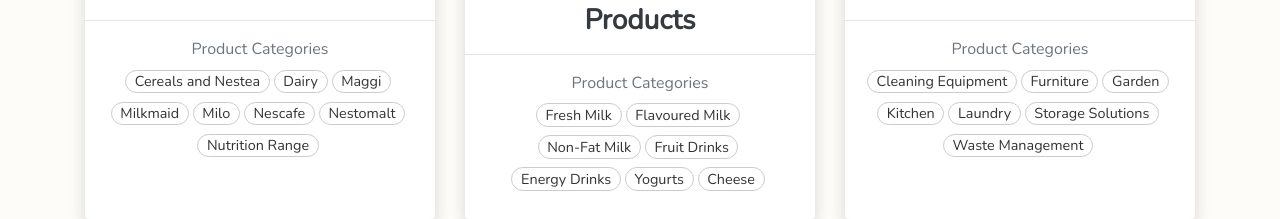
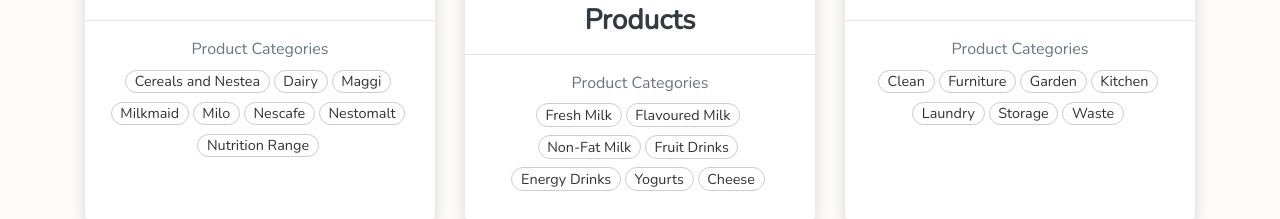
Before and after one commit to pnm1231/rukula-shopping-landing, a Vue app: page / in a window 1280 px wide. Shown: the part 405-624 px from the top of the page. Built offline with nearby package versions, Linux system fonts and the light colour scheme.

Commit message:
Update Phoenix category names.

```diff
--- a/src/data/stores.js
+++ b/src/data/stores.js
@@ -18,7 +18,7 @@
         image: 'https://phoenix.rukulashopping.lk/images/logo.png',
         url: 'https://phoenix.rukulashopping.lk',
         supportedCities: [],
-        productCategories: ['Cleaning Equipment', 'Furniture', 'Garden', 'Kitchen', 'Laundry', 'Storage Solutions', 'Waste Management'],
+        productCategories: ['Clean', 'Furniture', 'Garden', 'Kitchen', 'Laundry', 'Storage', 'Waste'],
     },
     {
         name: 'ShopVise',
```
Also changed, not shown: 5 other files (tests, documents, lock files or other folders).
